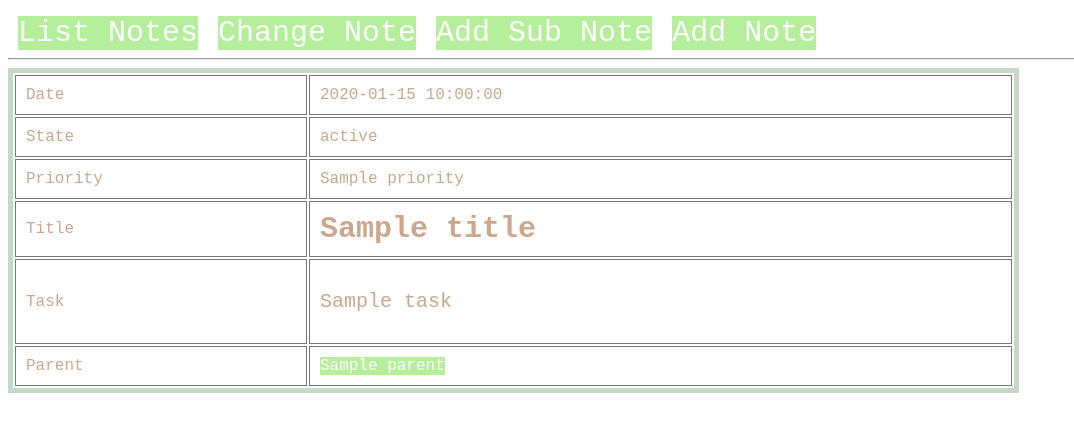
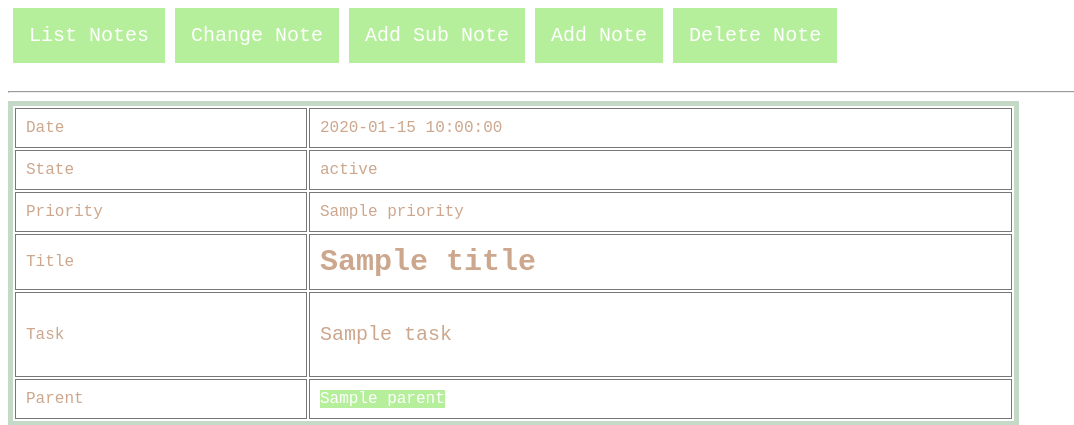
Before and after one commit to yabincui/dailynote, a Python web app: template templates/dump_note.html in a window 1280 px wide. Shown: the top 425 px of the page, without its empty margins (0-1074 px from the left). Run offline with Jinja, Linux system fonts and the light colour scheme; the template is opened without the code that fills it: most values are stand-ins (such as "Sample title", 1, 10 or a date in 2020).

Commit message:
Add function to delete note.

```diff
--- a/css/bootstrap.css
+++ b/css/bootstrap.css
@@ -26,15 +26,22 @@ ul {
 list-style-type: none;
 margin: 0;
 padding: 0;
+overflow: hidden;
+font-size: 20px;
 }
+
+li {
+float:left;
+}
+
 li a {
-float:left;
 display: block;
 color: white;
+text-align: center;
 text-decoration: none;
-font-size: 30px;
 background-color: #b5ef9b;
-margin: 0px 10px 0px 10px;
+padding: 16px;
+margin: 0px 5px 0px 5px;
 }
 
 li a:hover, td a:hover {
--- a/main.py
+++ b/main.py
@@ -23,7 +23,8 @@ from person import AddPersonFormPage, AddPersonPage, ListPersonPage
 from template import TemplatePage, load_template
 from login import LoginPage, AfterLoginPage
 from note import AddNoteFormPage, AddNotePage, DumpNotePage, \
-    ListNotesPage, ChangeNoteFormPage, ChangeNotePage
+    ListNotesPage, ChangeNoteFormPage, ChangeNotePage, \
+    DeleteNotePage
 
 
 
@@ -83,4 +84,5 @@ app = webapp2.WSGIApplication([
     ('/list_notes', ListNotesPage),
     ('/change_note_form', ChangeNoteFormPage),
     ('/change_note', ChangeNotePage),
+    ('/delete_note', DeleteNotePage),
 ], debug=True)
--- a/templates/add_note.html
+++ b/templates/add_note.html
@@ -17,14 +17,14 @@
   <body>
 
   <ul>
-    <li><a href="/list_notes">List Notes</a></li>
+    <li><a href="list_notes">List Notes</a></li>
   </ul>
   <div class="clean"></div>
   <hr>
 
   <div id="content">
     <h1>Add Note</h1>
-  	<form action="/add_note" method="post">
+  	<form action="add_note" method="post">
       Title:
       <input class="title" type="text" name="title" size="30"> <br>
       Task<br>
--- a/templates/change_note.html
+++ b/templates/change_note.html
@@ -17,13 +17,13 @@
   <body>
   <div id="content">
   <ul>
-    <li><a href="/list_notes">List Notes</a></li>
-    <li><a href="/add_note_form">Add Note</a></li>
+    <li><a href="list_notes">List Notes</a></li>
+    <li><a href="add_note_form">Add Note</a></li>
   </ul>
   <div class="clean"></div>
   <hr>
     <h1>Change Note</h1>
-  	<form action="/change_note?note_id={{ note_id }}" method="post">
+  	<form action="change_note?note_id={{ note_id }}" method="post">
       Title:
       <input class="title" type="text" name="title" value="{{ title }}" size="30"> <br>
       Task<br>
--- a/templates/dump_note.html
+++ b/templates/dump_note.html
@@ -11,10 +11,11 @@
   <body>
 
   <ul>
-    <li><a href="/list_notes">List Notes</a></li>
-    <li><a href="/change_note_form?note_id={{note_id}}">Change Note</a></li>
-    <li><a href="/add_note_form?parent_note_id={{note_id}}">Add Sub Note</a></p>
-    <li><a href="/add_note_form">Add Note</a></li>
+    <li><a href="list_notes">List Notes</a></li>
+    <li><a href="change_note_form?note_id={{note_id}}">Change Note</a></li>
+    <li><a href="add_note_form?parent_note_id={{note_id}}">Add Sub Note</a></p>
+    <li><a href="add_note_form">Add Note</a></li>
+    <li><a href="delete_note?note_id={{note_id}}">Delete Note</a><li>
   </ul>
   <div class="clean"></div>
   <hr>
@@ -43,7 +44,7 @@
       {% if parent %}
       <tr>
         <td>Parent</td>
-        <td><a href="/dump_note?note_id={{parent.note_id}}">{{ parent.title }}</a></td>
+        <td><a href="dump_note?note_id={{parent.note_id}}">{{ parent.title }}</a></td>
       </tr>
       {% endif %}
     </table>
```
Also changed, not shown: note.py (+16 -3 lines), templates/delete_note.html (added, +21 -0 lines), templates/list_notes.html (+6 -5 lines).
